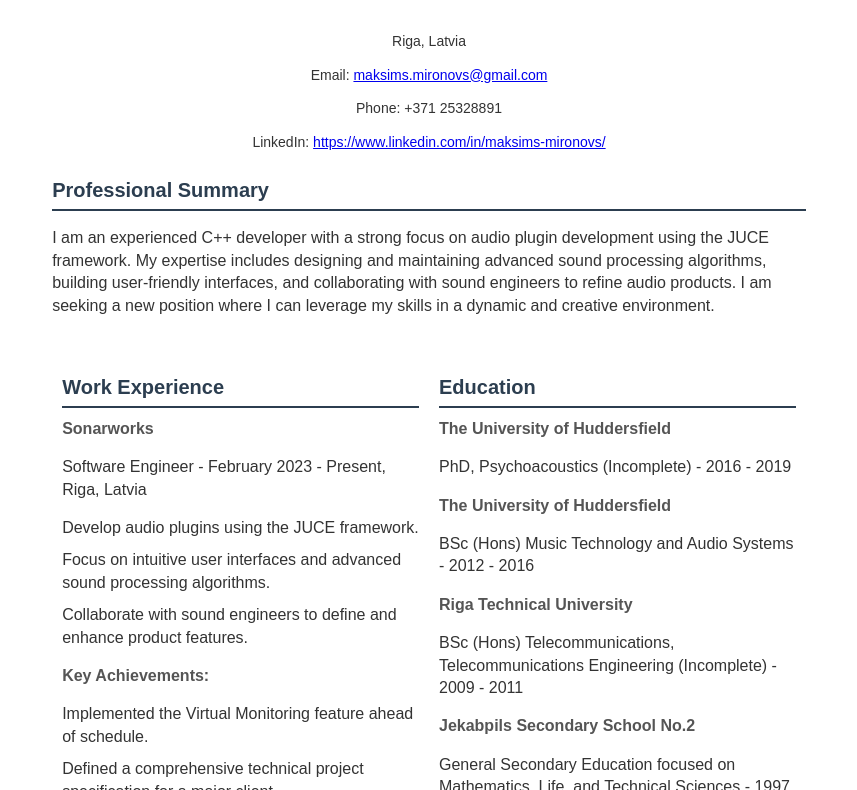
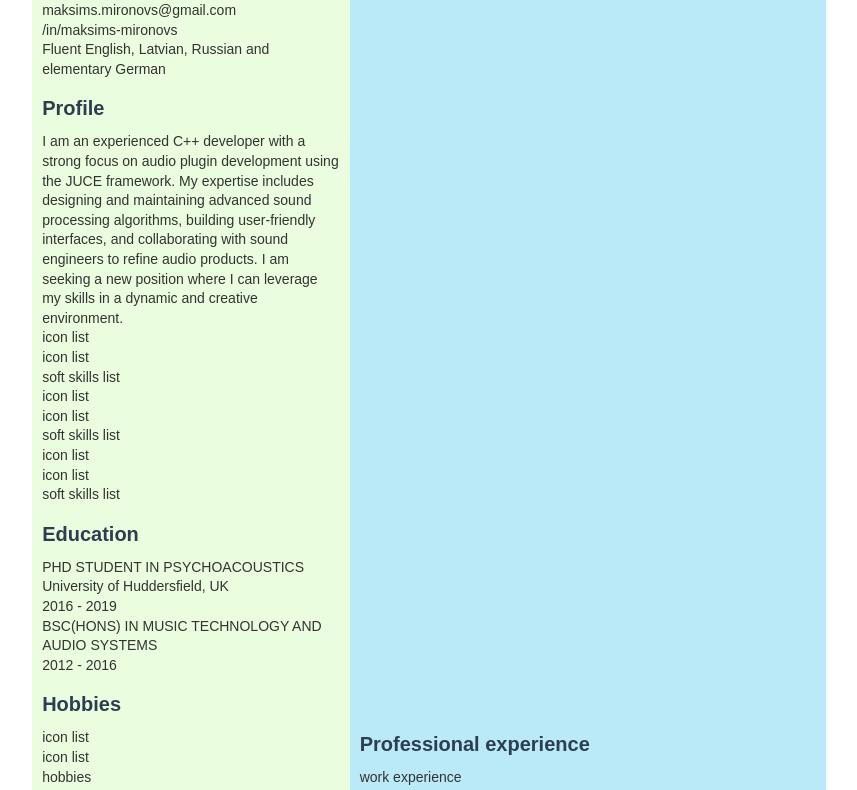
Before and after one commit to myayks/personal_cv, a plain HTML site: page index.html in a window 1280 px wide. Shown: the part 267-1057 px from the top of the page, without its empty margins (211-1068 px from the left). Drawn offline with Linux system fonts and the light colour scheme.

Commit message:
create initial layout

```diff
--- a/index.html
+++ b/index.html
@@ -21,52 +21,35 @@
             width: 21cm; /* A4 Width */
             min-height: 29.7cm; /* A4 Height */
             margin: auto;
-            padding: 20px;
-            background: white;
+            /* padding: 20px; */
+            background: rgb(252, 228, 228);
             display: flex;
             flex-direction: column;
             justify-content: space-between;
         }
-        h1 {
-            font-size: 28px;
-            margin-bottom: 5px;
-            color: #2c3e50;
-        }
-        h2 {
-            font-size: 22px;
-            margin: 0;
-            font-weight: normal;
-            color: #34495e;
-        }
-        .header {
-            text-align: center;
-            margin-bottom: 30px;
-        }
-        .profile-picture {
-            width: 100px;
-            height: 100px;
-            border-radius: 50%;
-            margin: 20px auto;
-            display: block;
-            background: #2c3e50;
-        }
-        .contact-info {
-            font-size: 14px;
-            text-align: center;
-        }
-        .column {
+        .column-narrow {
             display: flex;
             flex-direction: column;
             justify-content: space-between;
-            width: 50%;
+            width: 40%;
             padding: 10px;
+            background: rgb(234, 253, 222);
+        }
+        .column-wide {
+            display: flex;
+            flex-direction: column;
+            justify-content: space-between;
+            width: 60%;
+            padding: 10px;
+            background: rgb(186, 233, 247);
         }
         .section {
-            margin-bottom: 20px;
+            margin-bottom: 5px;
+            font-size: 14px;
+
         }
         .section h3 {
-            border-bottom: 2px solid #2c3e50;
-            padding-bottom: 5px;
+            /* padding-bottom: 5px; */
             color: #2c3e50;
             font-size: 20px;
         }
@@ -77,13 +60,6 @@
         h3, h4 {
             margin: 10px 0;
         }
-        .experience ul, .education ul, .skills ul, .languages ul, .hobbies ul {
-            list-style-type: none;
-            padding-left: 0;
-        }
-        .experience li, .education li, .skills li, .languages li, .hobbies li {
-            margin-bottom: 10px;
-        }
         .multi-column {
             display: flex;
             flex-wrap: wrap;
@@ -92,109 +68,69 @@
     </style>
 </head>
 <body>
-    <div class="container">
-        <div class="header">
-            <div class="profile-picture"></div> <!-- Placeholder for Profile Picture -->
-            <h1 id="name"></h1>
-            <h2 id="title"></h2>
-        </div>
-        <div class="contact-info">
-            <p id="location"></p>
-            <p>Email: <a id="email" href="#"></a></p>
-            <p>Phone: <span id="phone"></span></p>
-            <p>LinkedIn: <a id="linkedin" href="#"></a></p>
-        </div>
+    <div class="container multi-column">
+        <div class="multi-column">
+            <div class="column-narrow">
+                <div class="section name">
+                    <h1>Maksims Mironovs</h1>
+                </div>
 
-        <div class="section professional-summary">
-            <h3>Professional Summary</h3>
-            <p id="professional-summary"></p>
-        </div>
+                <div class="section title">
+                    <h2>Software Engineer</h2>
+                </div>
 
-        <div class="multi-column">
-            <div class="column">
-                <div class="section experience">
-                    <h3>Work Experience</h3>
-                    <div id="work-experience"></div>
+                <div class="section contact-info">
+                    <h3>Contact info</h3>
+                    <div>Riga, Latvia</div>
+                    <div>+37125328891</div>
+                    <div>maksims.mironovs@gmail.com</div>
+                    <div>/in/maksims-mironovs</div>
+                    <div>Fluent English, Latvian, Russian and elementary German</div>
+                </div>
+
+                <div class="section professional-summary">
+                    <h3>Profile</h3>
+                    <div>I am an experienced C++ developer with a strong focus on audio plugin development using the JUCE framework. My expertise includes designing and maintaining advanced sound processing algorithms, building user-friendly interfaces, and collaborating with sound engineers to refine audio products. I am seeking a new position where I can leverage my skills in a dynamic and creative environment.</div>
+                    <div>icon list</div>
+                    <div>icon list</div>
+                    <div>soft skills list</div>
+                    <div>icon list</div>
+                    <div>icon list</div>
+                    <div>soft skills list</div>
+                    <div>icon list</div>
+                    <div>icon list</div>
+                    <div>soft skills list</div>
+                </div>
+
+                <div class="section education">
+                    <h3>Education</h3>
+                    <div>PHD STUDENT IN PSYCHOACOUSTICS</div>
+                    <div>University of Huddersfield, UK</div>
+                    <div>2016 - 2019</div>
+                    <div>BSC(HONS) IN MUSIC TECHNOLOGY AND</div>
+                    <div>AUDIO SYSTEMS</div>
+                    <div>2012 - 2016</div>
+                </div>
+
+                <div class="section hobbies">
+                    <h3>Hobbies</h3>
+                    <div>icon list</div>
+                    <div>icon list</div>
+                    <div>hobbies</div>
                 </div>
             </div>
 
-            <div class="column">
-                <div class="section education">
-                    <h3>Education</h3>
-                    <div id="education"></div>
+            <div class="column-wide">
+                <div class="section skills">
+                    <h3>Expertise</h3>
+                    <div>technical skills list</div>
                 </div>
-                <div class="section skills">
-                    <h3>Technical Skills</h3>
-                    <ul id="technical-skills"></ul>
-                </div>
-            </div>
-        </div>
-
-        <div class="multi-column">
-            <div class="column">
-                <div class="section languages">
-                    <h3>Languages</h3>
-                    <ul id="languages"></ul>
-                </div>
-            </div>
-            <div class="column">
-                <div class="section hobbies">
-                    <h3>Hobbies</h3>
-                    <ul id="hobbies"></ul>
+                <div class="section professional-experience">
+                    <h3>Professional experience</h3>
+                    <div>work experience</div>
                 </div>
             </div>
         </div>
     </div>
-    <script>
-        fetch('cv-data.json')
-            .then(response => response.json())
-            .then(data => {
-                document.getElementById('name').innerText = data.name;
-                document.getElementById('title').innerText = data.title;
-                document.getElementById('location').innerText = data.location;
-                document.getElementById('email').innerText = data.email;
-                document.getElementById('email').href = 'mailto:' + data.email;
-                document.getElementById('phone').innerText = data.phone;
-                document.getElementById('linkedin').innerText = data.linkedin;
-                document.getElementById('linkedin').href = data.linkedin;
-                document.getElementById('professional-summary').innerText = data.professional_summary;
-
-                const workExperienceDiv = document.getElementById('work-experience');
-                data.work_experience.forEach(job => {
-                    const jobDiv = document.createElement('div');
-                    jobDiv.innerHTML = `<h4>${job.company}</h4><p>${job.position} - ${job.duration}, ${job.location}</p><ul>${job.responsibilities.map(res => `<li>${res}</li>`).join('')}</ul><h4>Key Achievements:</h4><ul>${job.achievements.map(ach => `<li>${ach}</li>`).join('')}</ul>`;
-                    workExperienceDiv.appendChild(jobDiv);
-                });
-
-                const educationDiv = document.getElementById('education');
-                data.education.forEach(edu => {
-                    const eduDiv = document.createElement('div');
-                    eduDiv.innerHTML = `<h4>${edu.institution}</h4><p>${edu.degree} - ${edu.years}</p>`;
-                    educationDiv.appendChild(eduDiv);
-                });
-
-                const techSkillsUl = document.getElementById('technical-skills');
-                data.technical_skills.forEach(skill => {
-                    const li = document.createElement('li');
-                    li.innerText = skill;
-                    techSkillsUl.appendChild(li);
-                });
-
-                const languagesUl = document.getElementById('languages');
-                data.languages.forEach(lang => {
-                    const li = document.createElement('li');
-                    li.innerText = lang;
-                    languagesUl.appendChild(li);
-                });
-
-                const hobbiesUl = document.getElementById('hobbies');
-                data.hobbies.forEach(hobby => {
-                    const li = document.createElement('li');
-                    li.innerText = hobby;
-                    hobbiesUl.appendChild(li);
-                });
-            })
-            .catch(error => console.error('Error loading the CV data:', error));
-    </script>
 </body>
 </html>
```
